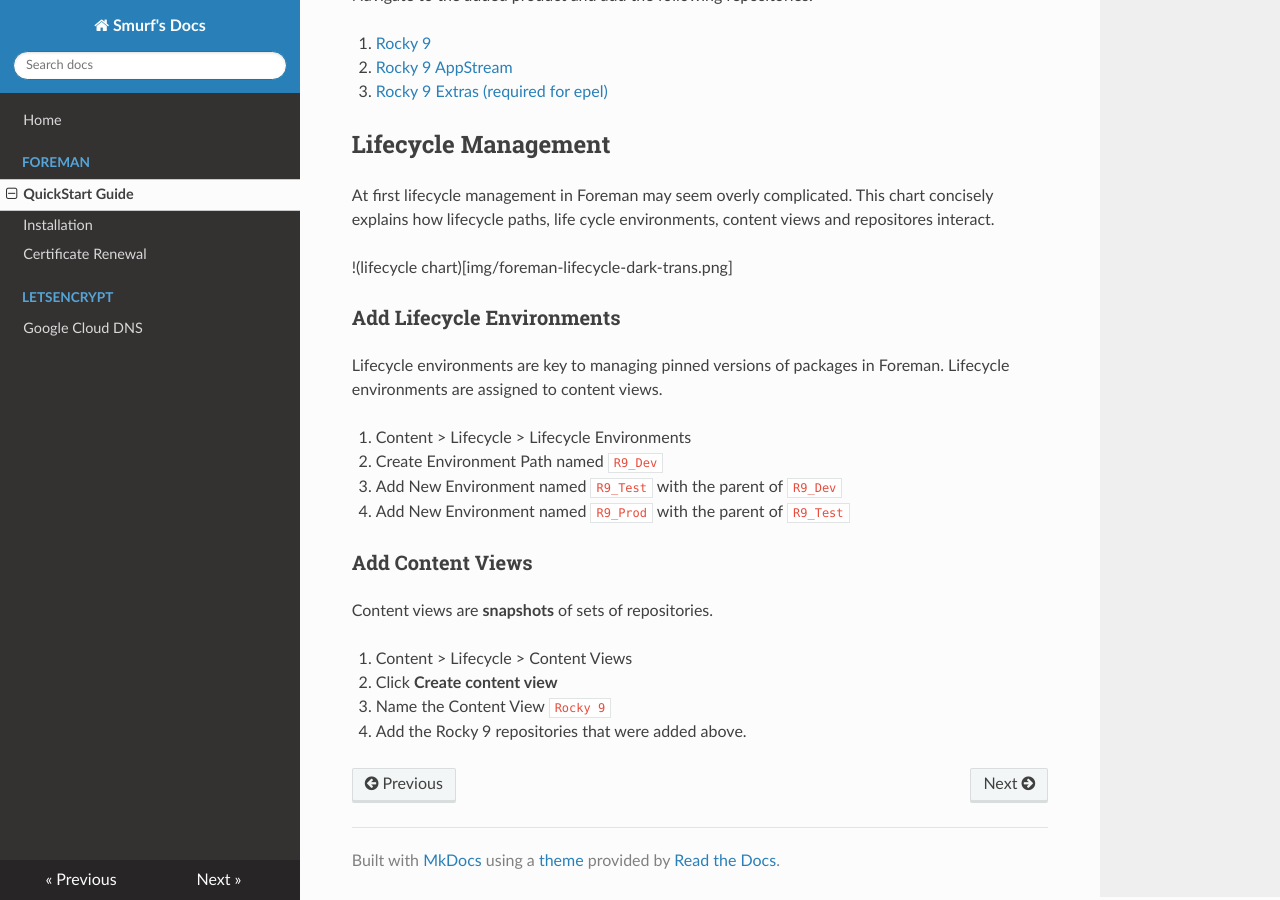
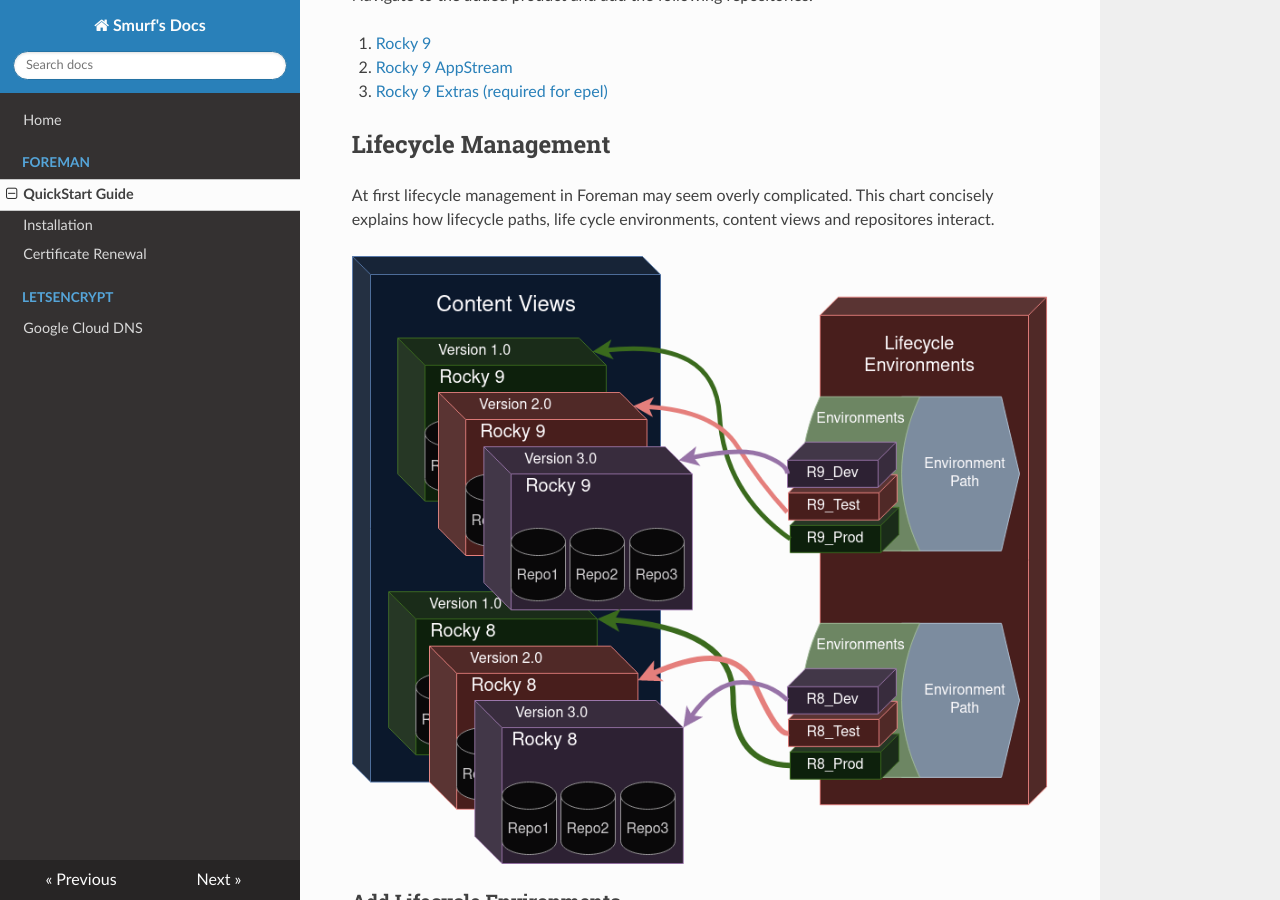
Before and after one commit to Smurf/smurf-docs, an MkDocs documentation site: the page built from docs/foreman/quickstart.md, in a window 1280 px wide and 900 px high, scrolled down 1336 px. Built offline with MkDocs 1.6.1, drawn with Linux system fonts in a browser that asks for light colours; nearby versions of some CDN libraries.

Commit message:
fix img embed

```diff
--- a/docs/foreman/quickstart.md
+++ b/docs/foreman/quickstart.md
@@ -58,7 +58,7 @@ Navigate to the added product and add the following repositories.
 
 At first lifecycle management in Foreman may seem overly complicated. This chart concisely explains how lifecycle paths, life cycle environments, content views and repositores interact.
 
-!(lifecycle chart)[img/foreman-lifecycle-dark-trans.png]
+![lifecycle chart](img/foreman-lifecycle-dark-trans.png)
 
 ### Add Lifecycle Environments
 
```
